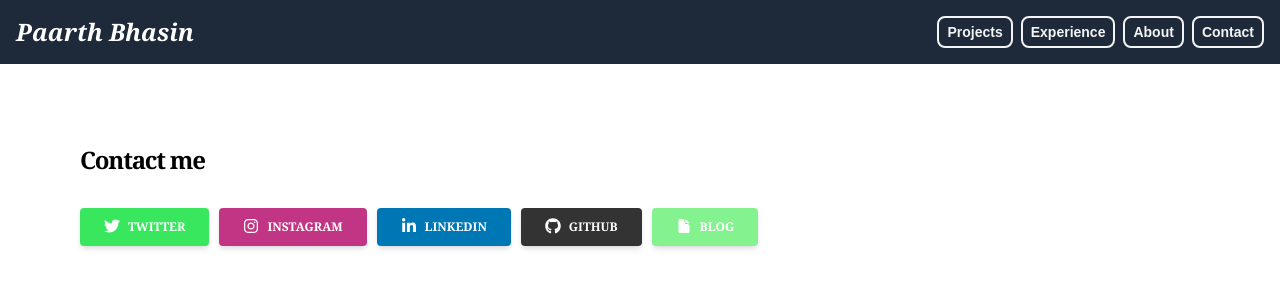
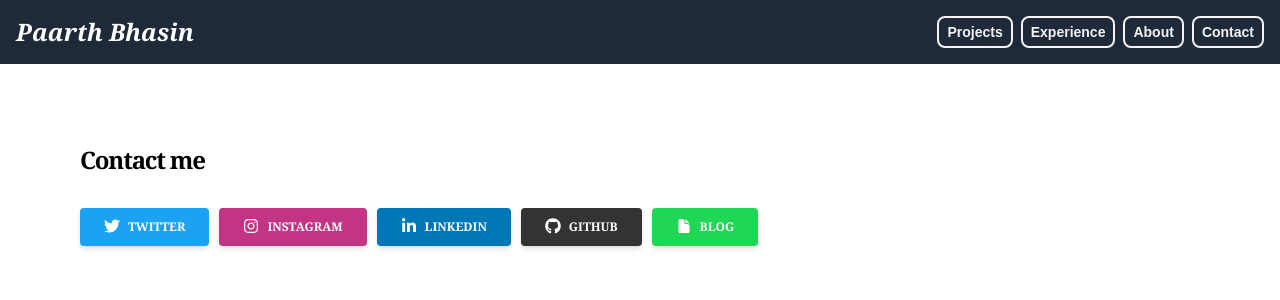
Before and after one commit to PaarthB/portfolio, a Next.js app: page /contact in a window 1280 px wide. Shown: the top 300 px of the page. Built offline with nearby package versions, Linux system fonts and the light colour scheme.

Commit message:
Update page.tsx

```diff
--- a/src/app/contact/page.tsx
+++ b/src/app/contact/page.tsx
@@ -12,7 +12,7 @@ export default function About() {
                             type="button"
                             data-twe-ripple-init
                             data-twe-ripple-color="light"
-                            className="cursor-pointer mb-2 flex rounded bg-[#39e75f] px-6 py-2.5 text-xs font-medium uppercase leading-normal text-white shadow-md transition duration-150 ease-in-out hover:shadow-lg focus:shadow-lg focus:outline-none focus:ring-0 active:shadow-lg">
+                            className="cursor-pointer mb-2 flex rounded bg-[#1da1f2] px-6 py-2.5 text-xs font-medium uppercase leading-normal text-white shadow-md transition duration-150 ease-in-out hover:shadow-lg focus:shadow-lg focus:outline-none focus:ring-0 active:shadow-lg">
                             <span className="me-2 [&>svg]:h-4 [&>svg]:w-4"
                                 ><svg
                                 xmlns="http://www.w3.org/2000/svg"
@@ -84,7 +84,7 @@ export default function About() {
                             type="button"
                             data-twe-ripple-init
                             data-twe-ripple-color="light"
-                            className="cursor-pointer mb-2 flex rounded bg-[#83f28f] px-6 py-2.5 text-xs font-medium uppercase leading-normal text-white shadow-md transition duration-150 ease-in-out hover:shadow-lg focus:shadow-lg focus:outline-none focus:ring-0 active:shadow-lg">
+                            className="cursor-pointer mb-2 flex rounded bg-[#1fd655] px-6 py-2.5 text-xs font-medium uppercase leading-normal text-white shadow-md transition duration-150 ease-in-out hover:shadow-lg focus:shadow-lg focus:outline-none focus:ring-0 active:shadow-lg">
                             <span className="me-2 [&>svg]:h-4 [&>svg]:w-4">
                                 <svg xmlns="http://www.w3.org/2000/svg" viewBox="0 0 24 24" fill="currentColor" className="size-6">
                                     <path d="M5.625 1.5c-1.036 0-1.875.84-1.875 1.875v17.25c0 1.035.84 1.875 1.875 1.875h12.75c1.035 0 1.875-.84 1.875-1.875V12.75A3.75 3.75 0 0 0 16.5 9h-1.875a1.875 1.875 0 0 1-1.875-1.875V5.25A3.75 3.75 0 0 0 9 1.5H5.625Z" />
```
